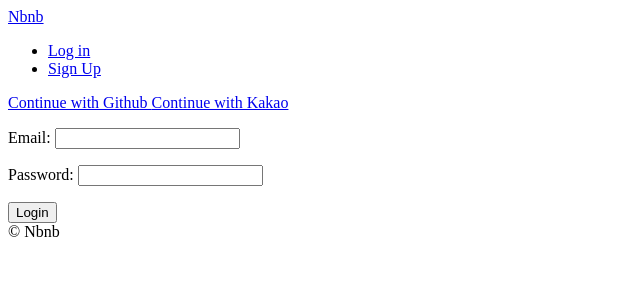
After one commit to TheYoungmoneY/airbnb-clone, a Django app: page /users/login in a window 1280 px wide. The commit adds this page. Shown: the top 300 px of the page, without its empty margins (0-640 px from the left). Run offline with Django 3.2, Linux system fonts and the light colour scheme.

Commit message:
~18.3 Kakao Login

```diff
--- a/config/urls.py
+++ b/config/urls.py
@@ -6,6 +6,7 @@ from django.conf.urls.static import static
 urlpatterns = [
     path("", include("core.urls", namespace="core")),
     path("rooms/", include("rooms.urls", namespace="rooms")),
+    path("users/", include("users.urls", namespace="users")),
     path("admin/", admin.site.urls),
 ]
 
--- a/manage.py
+++ b/manage.py
@@ -2,10 +2,11 @@
 """Django's command-line utility for administrative tasks."""
 import os
 import sys
+import dotenv
 
 
 def main():
-    os.environ.setdefault('DJANGO_SETTINGS_MODULE', 'config.settings')
+    os.environ.setdefault("DJANGO_SETTINGS_MODULE", "config.settings")
     try:
         from django.core.management import execute_from_command_line
     except ImportError as exc:
@@ -17,5 +18,6 @@ def main():
     execute_from_command_line(sys.argv)
 
 
-if __name__ == '__main__':
+if __name__ == "__main__":
+    dotenv.read_dotenv()
     main()
--- /dev/null
+++ b/templates/emails/verify_email.html
@@ -0,0 +1,4 @@
+<h4>Verify Email</h4>
+<span>Hello, To verify your email,
+    <a href="http://127.0.0.1:8000/users/verify/{{secret}}"> CLICK HERE </a>
+</span>
--- a/templates/partials/nav.html
+++ b/templates/partials/nav.html
@@ -1,4 +1,10 @@
 <a href="{% url "core:home" %}">Nbnb</a>
 <ul>
-    <li><a href="#">Login</a></li>
+
+    {% if user.is_authenticated %}
+    <li><a href="{% url "users:logout" %}">Log out</a></li>
+    {% else %}
+    <li><a href="{% url "users:login" %}">Log in</a></li>
+    <li><a href="{% url "users:signup" %}">Sign Up</a></li>
+    {% endif %}
 </ul>
--- /dev/null
+++ b/templates/partials/social_login.html
@@ -0,0 +1,9 @@
+<div>
+    <a href="{% url "users:github_login" %}">
+        Continue with Github
+    </a>
+
+    <a href="{% url "users:kakao_login" %}">
+        Continue with Kakao
+    </a>
+</div>
--- /dev/null
+++ b/templates/users/login.html
@@ -0,0 +1,18 @@
+{% extends "base.html" %}
+
+{% block page_title %}
+Log In
+{% endblock page_title %}
+
+{% block search-bar %}
+{% endblock search-bar %}
+
+{% block content %}
+    {% include 'partials/social_login.html'%}
+    <form method="POST" action="{% url "users:login" %}">
+        {% csrf_token %}
+        {{form.as_p}}
+        <button>Login</button>
+    </form>
+
+{% endblock content %}
--- a/users/admin.py
+++ b/users/admin.py
@@ -20,12 +20,13 @@ class CustomUserAdmin(UserAdmin):
                     "language",
                     "currency",
                     "superhost",
+                    "login_method",
                 )
             },
         ),
     )
 
-    list_filter  = UserAdmin.list_filter + ("superhost",)
+    list_filter = UserAdmin.list_filter + ("superhost",)
 
     list_display = (
         "username",
@@ -38,4 +39,7 @@ class CustomUserAdmin(UserAdmin):
         "superhost",
         "is_staff",
         "is_superuser",
+        "email_verified",
+        "email_secret",
+        "login_method",
     )
--- /dev/null
+++ b/users/forms.py
@@ -0,0 +1,59 @@
+from django import forms
+from django.contrib.auth import get_user_model
+from django.contrib.auth.forms import UserCreationForm
+from . import models
+
+
+class LoginForm(forms.Form):
+    email = forms.EmailField()
+    password = forms.CharField(widget=forms.PasswordInput)
+
+    def clean(self):
+        email = self.cleaned_data.get("email")
+        password = self.cleaned_data.get("password")
+        try:
+            user = models.User.objects.get(email=email)
+            if user.check_password(password):
+                return self.cleaned_data
+            else:
+                self.add_error("password", forms.ValidationError("Wrong Password"))
+        except models.User.DoesNotExist:
+            self.add_error("email", forms.ValidationError("User doesn't exist"))
+
+
+class SignUpForm(forms.ModelForm):
+    class Meta:
+        model = models.User
+        fields = ("first_name", "last_name", "email")
+
+
+class SignUpForm(forms.ModelForm):
+    class Meta:
+        model = models.User
+        fields = ("first_name", "last_name", "email")
+
+    password = forms.CharField(widget=forms.PasswordInput)
+    password1 = forms.CharField(widget=forms.PasswordInput, label="Confirm Password")
+
+    def clean_password1(self):
+        password = self.cleaned_data.get("password")
+        password1 = self.cleaned_data.get("password1")
+        if password != password1:
+            raise forms.ValidationError("Password confirmation does not match")
+        else:
+            return password
+
+    def save(self, *args, **kwargs):
+        user = super().save(commit=False)
+        email = self.cleaned_data.get("email")
+        password = self.cleaned_data.get("password")
+        user.username = email
+        user.set_password(password)
+        user.save()
+
+
+# class SignUpForm(UserCreationForm):
+#     username = forms.EmailField(label="Email")
+#     class Meta(UserCreationForm.Meta):
+#         model = get_user_model()
+#         fields = ("email",)
--- /dev/null
+++ b/users/urls.py
@@ -0,0 +1,14 @@
+from django.urls import path
+from . import views
+
+app_name = "users "
+urlpatterns = [
+    path("login", views.LoginView.as_view(), name="login"),
+    path("login/github", views.github_login, name="github_login"),
+    path("login/github/callback", views.github_callback, name="github_callback"),
+    path("login/kakao", views.kakao_login, name="kakao_login"),
+    path("login/kakao/callback", views.kakao_callback, name="kakao_callback"),
+    path("logout", views.log_out, name="logout"),
+    path("signup", views.SignUpView.as_view(), name="signup"),
+    path("verify/<str:key>", views.complete_verification, name="complete_verification"),
+]
--- a/users/views.py
+++ b/users/views.py
@@ -1,3 +1,204 @@
-from django.shortcuts import render
+import os
+import requests
+from django.views.generic import FormView
+from django.urls import reverse_lazy
+from django.shortcuts import redirect, reverse
+from django.contrib.auth import authenticate, login, logout
+from django.core.files.base import ContentFile
+from . import forms, models
 
 # Create your views here.
+class LoginView(FormView):
+
+    template_name = "users/login.html"
+    form_class = forms.LoginForm
+    success_url = reverse_lazy("core:home")
+
+    def form_valid(self, form):
+        email = form.cleaned_data.get("email")
+        password = form.cleaned_data.get("password")
+        user = authenticate(self.request, username=email, password=password)
+        if user is not None:
+            login(self.request, user)
+        return super().form_valid(form)
+
+
+def log_out(request):
+    logout(request)
+    return redirect(reverse("core:home"))
+
+
+class SignUpView(FormView):
+    template_name = "users/signup.html"
+    form_class = forms.SignUpForm
+    success_url = reverse_lazy("core:home")
+    initial = {
+        "first_name": "youngmoney",
+        "last_name": "Ji",
+        "email": "youngmoney@github.com",
+    }
+
+    def form_valid(self, form):
+        form.save()
+
+        email = form.cleaned_data.get("email")
+        password = form.cleaned_data.get("password")
+        user = authenticate(self.request, username=email, password=password)
+        if user is not None:
+            login(self.request, user)
+        user.verify_email()
+        return super().form_valid(form)
+
+
+def complete_verification(request, key):
+    try:
+        user = models.User.objects.get(email_secret=key)
+        user.email_verified = True
+        user.email_secret = ""
+        user.save()
+    except models.User.DoesNotExist:
+        pass
+    return redirect(reverse("core:home"))
+
+
+def github_login(request):
+    client_id = os.environ.get("GH_ID")
+    redirect_uri = "http://127.0.0.1:8000/users/login/github/callback"
+    return redirect(
+        f"https://github.com/login/oauth/authorize?client_id={client_id}&redirect_uri={redirect_uri}&scope=read:user"
+    )
+
+
+class GithubException(Exception):
+    pass
+
+
+def github_callback(request):
+    try:
+        code = request.GET.get("code", None)
+        client_id = os.environ.get("GH_ID")
+        client_secret = os.environ.get("GH_SECRET")
+        if code is not None:  # callback으로 준 CODE가 잘 넘어왔다.
+            token = requests.post(
+                f"https://github.com/login/oauth/access_token?client_id={client_id}&client_secret={client_secret}&code={code}",
+                headers={"Accept": "application/json"},
+            )
+            token_json = token.json()
+            error = token_json.get("error", None)
+            if error is not None:  # Access Token 못 받아왔다.
+                raise GithubException()
+            else:  # Access Token 잘 받아왔다 .
+                access_token = token_json.get("access_token")
+                profile_request = requests.get(
+                    "https://api.github.com/user",
+                    headers={
+                        "Authorization": f"token {access_token}",
+                        "Accept": "application/json",
+                    },
+                )
+                profile_json = profile_request.json()
+                username = profile_json.get("login")
+                if username is not None:  # Github API로 username 잘 받아왔다
+                    name = profile_json.get("name")
+                    email = profile_json.get("email")
+                    bio = profile_json.get("bio")
+                    if name is None:
+                        name = username
+                    if email is None:
+                        email = username
+                    if bio is None:
+                        bio = ""
+                    try:  # 우리 사이트에 이미 있는 user일 때 Login해준다. (email이나 kakao로 login한 적이 있는 경우 제외)
+                        user = models.User.objects.get(email=email)
+                        if user.login_method != models.User.LOGIN_GITHUB:
+                            raise GithubException()  # email이나 kakao로 login한 적이 있는 경우
+                    except models.User.DoesNotExist:
+                        # 우리 사이트에 없는 user라면 가입시킨다.
+                        user = models.User.objects.create(
+                            username=email,
+                            first_name=name,
+                            bio=bio,
+                            email=email,
+                            login_method=models.User.LOGIN_GITHUB,
+                            email_verified=True,
+                        )
+                        user.set_unusable_password()
+                        user.save()
+                    login(request, user)
+                    return redirect(reverse("core:home"))
+                else:  # Github API에서 username 못 받아옴
+                    raise GithubException()
+        else:  # callback으로 Code를 못받아왔다.
+            raise GithubException()
+    except GithubException:
+        return redirect(reverse("users:login"))
+
+
+def kakao_login(request):
+    client_id = os.environ.get("KAKAO_REST_API_KEY")
+    redirect_uri = "http://127.0.0.1:8000/users/login/kakao/callback"
+    return redirect(
+        f"https://kauth.kakao.com/oauth/authorize?client_id={client_id}&redirect_uri={redirect_uri}&response_type=code"
+    )
+
+
+class KakaoException(Exception):
+    pass
+
+
+def kakao_callback(request):
+    try:
+        code = request.GET.get("code", None)
+        client_id = os.environ.get("KAKAO_REST_API_KEY")
+        redirect_uri = "http://127.0.0.1:8000/users/login/kakao/callback"
+        token_request = requests.get(
+            f"https://kauth.kakao.com/oauth/token?grant_type=authorization_code&client_id={client_id}&redirect_uri={redirect_uri}&code={code}"
+        )
+        token_json = token_request.json()
+        error = token_json.get("error", None)
+        if error is not None:  # Access Token 못 받아왔다.
+            raise GithubException()
+        else:  # Access Token 잘 받아왔다 .
+            access_token = token_json.get("access_token")
+            profile_request = requests.get(
+                "https://kapi.kakao.com/v2/user/me",
+                headers={
+                    "Authorization": f"Bearer {access_token}",
+                },
+            )
+            profile_json = profile_request.json()
+            properties = profile_json.get("kakao_account")
+            email = properties.get("email")
+            if email is None:  # Kakao API로 email 못 받아온 경우
+                raise KakaoException()
+            # Kakao API로 email 잘 받아왔다
+            profile = properties.get("profile")
+            nickname = profile.get("nickname")
+            profile_image = profile.get("profile_image_url")
+            try:  # 우리 사이트에 이미 있는 user일 때 Login해준다.
+                user = models.User.objects.get(email=email)
+                if (
+                    user.login_methos != models.User.LOGIN_KAKAO
+                ):  # email이나 github으로 login한 적이 있는 경우
+                    raise KakaoException()
+            except models.User.DoesNotExist:
+                # 우리 사이트에 없는 user라면 가입시킨다.
+                user = models.User.objects.create(
+                    username=email,
+                    first_name=nickname,
+                    email=email,
+                    login_method=models.User.LOGIN_KAKAO,
+                    email_verified=True,
+                )
+                user.set_unusable_password()
+                user.save()
+                if profile_image is not None:
+                    photo_request = requests.get(profile_image)
+                    user.profile.save(
+                        f"{nickname}-profile", ContentFile(photo_request.content)
+                    )
+            login(request, user)
+            return redirect(reverse("core:home"))
+
+    except KakaoException:
+        return redirect(reverse("users:login"))
```
Also changed, not shown: config/settings.py (+8 -0 lines), templates/users/signup.html (added, +18 -0 lines), users/models.py (+44 -3 lines), users/migrations/0003_auto_20210907_1404.py (added), users/migrations/0004_user_email_secret.py (added), users/migrations/0005_auto_20210907_1502.py (added), users/migrations/0006_user_login_method.py (added), 3 other files.
